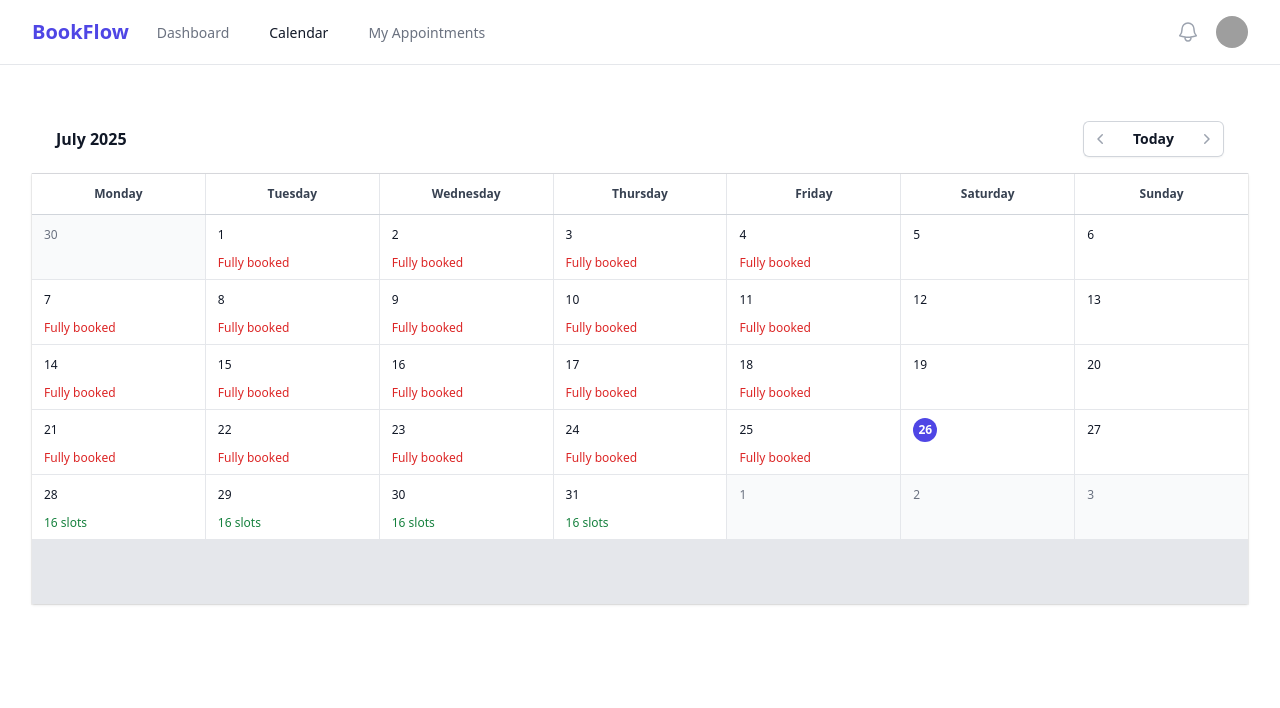
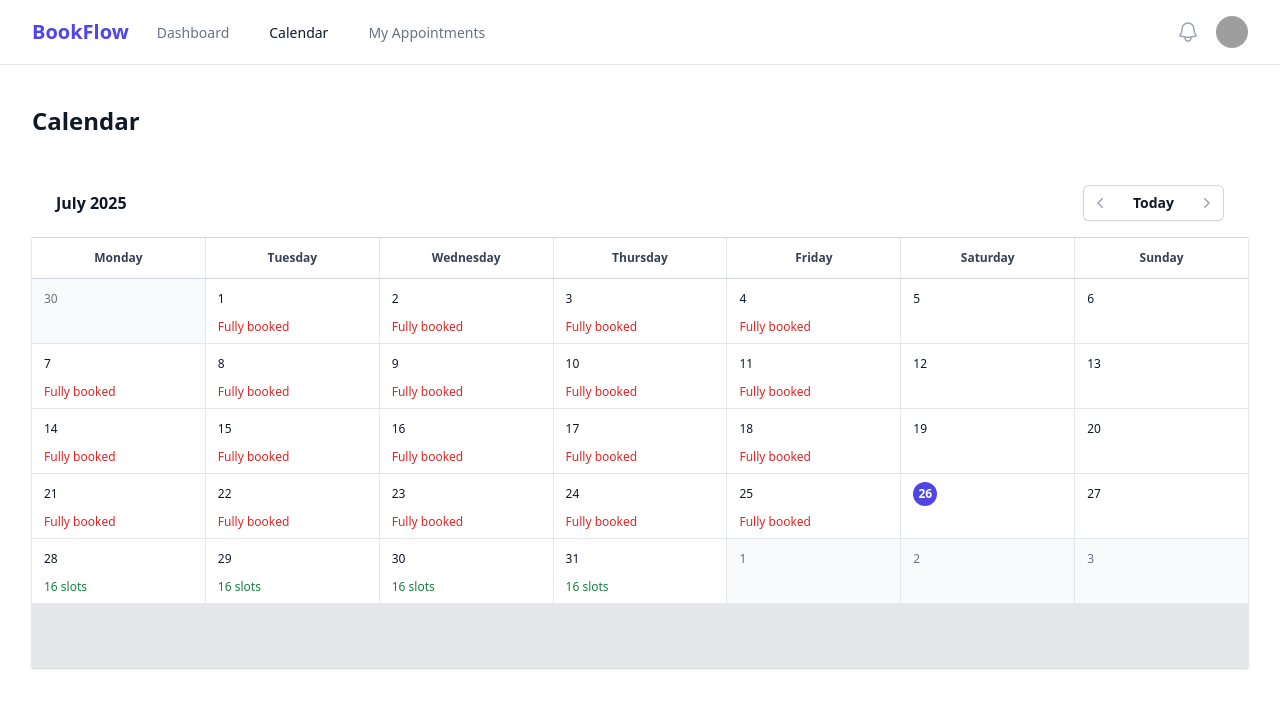
Before and after one commit to adiallotech-bookflow/frontend, an Angular app: page /calendar in a window 1280 px wide. Shown: the top 708 px of the page. Built offline with nearby package versions, Linux system fonts and the light colour scheme; grey boxes are pictures that could not be loaded.

Commit message:
Refine calendar UI structure and add titles for routes
Updated the calendar HTML to enhance structure with a prominent header for the calendar page. Added `title` property for both `dashboard` and `calendar` routes to improve page metadata.

```diff
--- a/src/app/app.routes.ts
+++ b/src/app/app.routes.ts
@@ -13,11 +13,13 @@ export const routes: Routes = [
       },
       {
         path: 'dashboard',
-        loadComponent: () => import('./features/dashboard/dashboard').then(m => m.Dashboard)
+        loadComponent: () => import('./features/dashboard/dashboard').then(m => m.Dashboard),
+        title: 'Dashboard - BookFlow'
       },
       {
         path: 'calendar',
-        loadComponent: () => import('./features/calendar/calendar').then(m => m.Calendar)
+        loadComponent: () => import('./features/calendar/calendar').then(m => m.Calendar),
+        title: 'Calendar - BookFlow'
       }
     ]
   }
--- a/src/app/features/calendar/calendar.html
+++ b/src/app/features/calendar/calendar.html
@@ -1,5 +1,10 @@
-<div class="lg:flex lg:h-full lg:flex-col">
-  <header class="flex items-center justify-between border-b border-gray-200 px-6 py-4 lg:flex-none">
+<div>
+  <div class="mb-8">
+    <h1 class="text-2xl font-bold text-gray-900">Calendar</h1>
+  </div>
+
+  <div class="lg:flex lg:h-full lg:flex-col">
+    <header class="flex items-center justify-between border-b border-gray-200 px-6 py-4 lg:flex-none">
     <h1 class="text-base font-semibold text-gray-900">
       <time [attr.datetime]="calendarMonth().year + '-' + (calendarMonth().month + 1)">
         {{ calendarMonth().name }}
@@ -198,4 +203,5 @@
       </div>
     </div>
   }
+  </div>
 </div>
```
